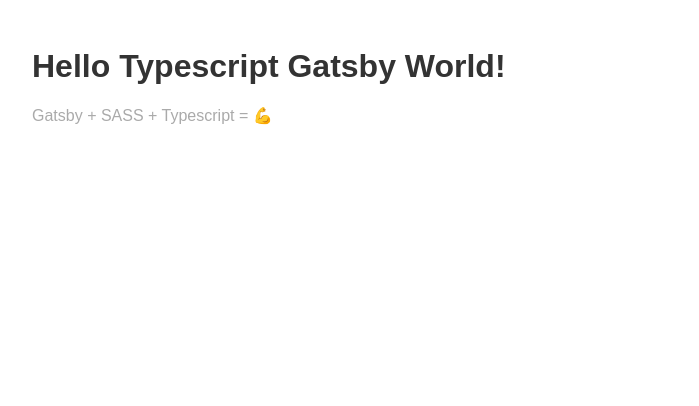
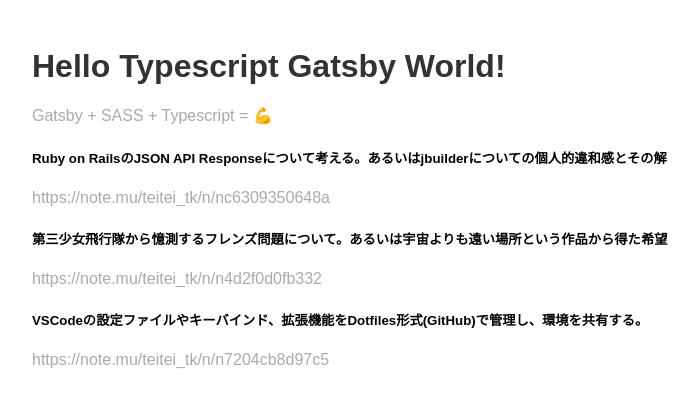
Before and after one commit to teitei-tk/gatsbyjs-test, a Gatsby site: page / in a window 1280 px wide. Shown: the whole page, without its empty margins (128-827 px from the left). Built offline with nearby package versions, Linux system fonts and the light colour scheme; Gatsby itself is replaced by a stand-in of ours.

Commit message:
render note feed component

```diff
--- a/gatsby-config.js
+++ b/gatsby-config.js
@@ -1,7 +1,27 @@
 module.exports = {
   siteMetadata: {
     name: "Hello Typescript Gatsby World!",
-    tagline: "Gatsby + SASS + Typescript = 💪"
+    tagline: "Gatsby + SASS + Typescript = 💪",
+    note: {
+      url: "https://note.mu/teitei_tk",
+      posts: [
+        {
+          title:
+            "Ruby on RailsのJSON API Responseについて考える。あるいはjbuilderについての個人的違和感とその解",
+          link: "https://note.mu/teitei_tk/n/nc6309350648a"
+        },
+        {
+          title:
+            "第三少女飛行隊から憶測するフレンズ問題について。あるいは宇宙よりも遠い場所という作品から得た希望",
+          link: "https://note.mu/teitei_tk/n/n4d2f0d0fb332"
+        },
+        {
+          title:
+            "VSCodeの設定ファイルやキーバインド、拡張機能をDotfiles形式(GitHub)で管理し、環境を共有する。",
+          link: "https://note.mu/teitei_tk/n/n7204cb8d97c5"
+        }
+      ]
+    }
   },
   plugins: ["gatsby-plugin-sass", "gatsby-plugin-typescript"]
 };
--- a/src/pages/index.tsx
+++ b/src/pages/index.tsx
@@ -9,6 +9,13 @@
       siteMetadata: {
         name: string;
         tagline: string;
+        note: {
+          url: string;
+          posts: Array<{
+            title: string;
+            link: string;
+          }>;
+        };
       };
     };
   };
@@ -20,18 +27,36 @@
       siteMetadata {
         name
         tagline
+        note {
+          posts {
+            title
+            link
+          }
+        }
       }
     }
   }
 `;
 
+export const NotePostComponent = (props: { title: string; link: string }) => {
+  return (
+    <div>
+      <h5>{props.title}</h5>
+      <p>{props.link}</p>
+    </div>
+  );
+};
+
 const Component: React.SFC<IIndexPageProps> = props => {
-  const { name, tagline } = props.data.site.siteMetadata;
+  const { name, tagline, note } = props.data.site.siteMetadata;
 
   return (
     <div className={styles.container}>
       <h1>{name}</h1>
       <p>{tagline}</p>
+      {note.posts.map(prop => {
+        return <NotePostComponent {...prop} />;
+      })}
     </div>
   );
 };
```
Also changed, not shown: tsconfig.json (+5 -2 lines).
